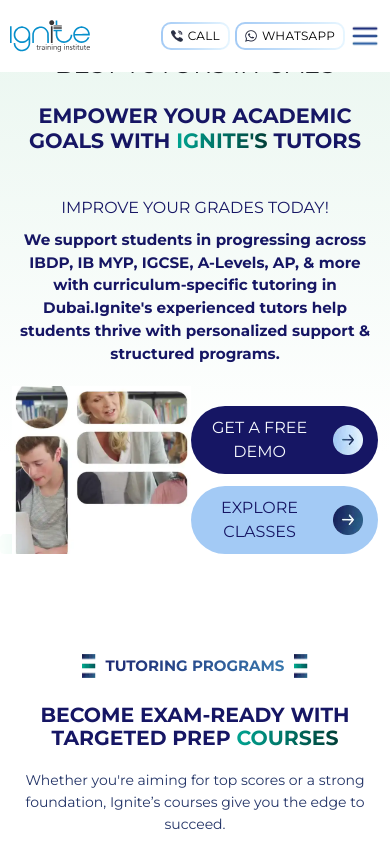
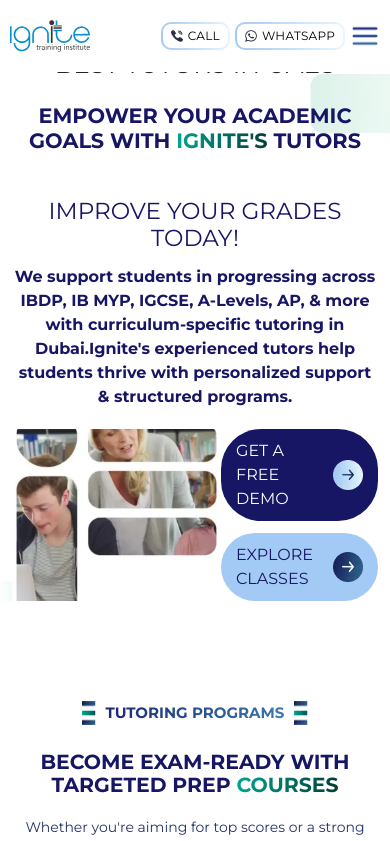
Before and after one commit to neelv007/ignite, a Next.js app: page / in a window 390 px wide. Shown: the top 841 px of the page. Built offline with nearby package versions, Linux system fonts and the light colour scheme; no server answers.

Commit message:
Update Hero.module.css

```diff
--- a/src/styles/home-copy/Hero.module.css
+++ b/src/styles/home-copy/Hero.module.css
@@ -1,5 +1,5 @@
 /* =========================
-   HERO WRAPPER (DESKTOP)
+   HERO BASE
    ========================= */
 .hero {
   position: relative;
@@ -7,19 +7,15 @@
   width: 100%;
   overflow: hidden;
 
+  /* Desktop decorative background */
   background: url(/images/banner-bg.webp) no-repeat;
   background-size: 30vw;
   background-position: 6.5vw 1vw;
-
-  opacity: 1;
-  visibility: visible;
-  transform: none;
-  clip-path: none;
 }
 
-/* Header spacing fix */
-:global(.homeCopy) .hero {
-  padding-top: calc(var(--header-height, 80px) + 1rem);
+/* Header offset fix */
+:global(.homeCopy) {
+  padding-top: var(--header-height);
 }
 
 /* =========================
@@ -38,14 +34,14 @@
   aspect-ratio: 81 / 32;
   background: url(/images/hero-bg-1.webp) no-repeat;
   background-size: cover;
-  z-index: 0;
 }
 
+/* =========================
+   LAYOUT
+   ========================= */
 .heroMain {
   display: flex;
   align-items: center;
-  position: relative;
-  z-index: 1;
 }
 
 .heroLeft {
@@ -53,13 +49,19 @@
 }
 
 /* =========================
-   TEXT
+   TEXT (DESKTOP + MOBILE)
    ========================= */
+.heroTitleDesktop,
+.heroTitleMobile,
+.heroParagraph,
+.SubHeading {
+  font-family: "Montserrat", sans-serif;
+}
+
 .heroTitleDesktop {
   font-size: 2rem;
   font-weight: 700;
   margin: 40px 0 50px;
-  line-height: 1.1;
   text-transform: uppercase;
   color: var(--blue-color);
 }
@@ -67,20 +69,19 @@
 .heroTitleMobile {
   font-size: 1.3rem;
   font-weight: 700;
-  line-height: 1.2;
+  text-align: center;
   text-transform: uppercase;
   color: var(--blue-color);
 }
 
 .heroParagraph {
   padding-top: 20px;
-  font-size: 0.95rem;
+  font-size: 1rem;
+  line-height: 1.5;
   color: var(--blue-color);
-  line-height: 1.5;
 }
 
-.heroParagraph :global(h3) {
-  font-size: 1rem;
+.heroParagraph h3 {
   text-transform: uppercase;
   margin-bottom: 12px;
 }
@@ -89,9 +90,9 @@
    RIGHT MEDIA
    ========================= */
 .heroRight {
+  position: relative;
   display: flex;
   justify-content: flex-end;
-  position: relative;
 }
 
 .videoContainer {
@@ -101,6 +102,7 @@
   overflow: hidden;
 }
 
+/* LCP image */
 .heroPoster {
   position: absolute;
   inset: 0;
@@ -110,6 +112,7 @@
   z-index: 1;
 }
 
+/* Video */
 .heroVideo {
   position: absolute;
   inset: 0;
@@ -117,12 +120,6 @@
   height: 100%;
   object-fit: cover;
   z-index: 2;
-  opacity: 0;
-  transition: opacity 0.4s ease;
-}
-
-.videoVisible {
-  opacity: 1;
 }
 
 /* =========================
@@ -135,71 +132,58 @@
   display: flex;
   flex-direction: column;
   gap: 12px;
-  width: 17.5vw;
   z-index: 3;
 }
 
 /* =========================
-   MOBILE (CLIENT MATCH)
+   MOBILE — CLIENT MATCH
    ========================= */
 @media (max-width: 767px) {
-  /* Hero container */
+
+  /* Restore client mobile background */
   .hero {
-    padding-top: calc(var(--header-height, 80px) + 20px);
-    padding-bottom: 30px;
-    background: linear-gradient(
-      180deg,
-      #e9f6ef 0%,
-      #ffffff 75%
-    );
+    padding: 20px 0 40px;
+    background: url(/images/banner-bg-mobile.webp) no-repeat;
+    background-size: 100% auto;
+    background-position: top center;
   }
 
+  /* Fix header overlap */
+  :global(.homeCopy) {
+    padding-top: var(--header-height);
+  }
+
+  /* Stack layout */
   .heroMain {
     flex-direction: column;
-    text-align: center;
   }
 
   .heroLeft {
     margin: 0;
-    padding: 0 16px;
+    text-align: center;
   }
 
-  /* Restore full text */
-  .heroParagraph,
-  .SubHeading {
-    display: block !important;
+  /* Hide desktop heading */
+  .heroTitleDesktop {
+    display: none;
   }
 
-  /* Image stack */
-  .heroRight {
+  /* Mobile image sizing */
+  .videoContainer {
+    width: 100%;
+    aspect-ratio: 16 / 9;
     margin-top: 20px;
-    justify-content: center;
   }
 
-  .videoContainer {
-    width: 90vw;
-    aspect-ratio: 16 / 9;
+  /* Disable video on mobile */
+  .heroVideo {
+    display: none;
   }
 
-  /* Video OFF on mobile */
-  .heroVideo {
-    display: none !important;
-  }
-
-  /* Buttons BELOW image */
+  /* Center buttons */
   .buttonGroup {
     position: static;
-    width: 100%;
     margin-top: 20px;
     align-items: center;
   }
-
-  /* Keep Montserrat */
-  .hero,
-  .hero h1,
-  .hero h2,
-  .hero h3,
-  .hero p {
-    font-family: var(--font-montserrat, "Montserrat", sans-serif);
-  }
 }
```
